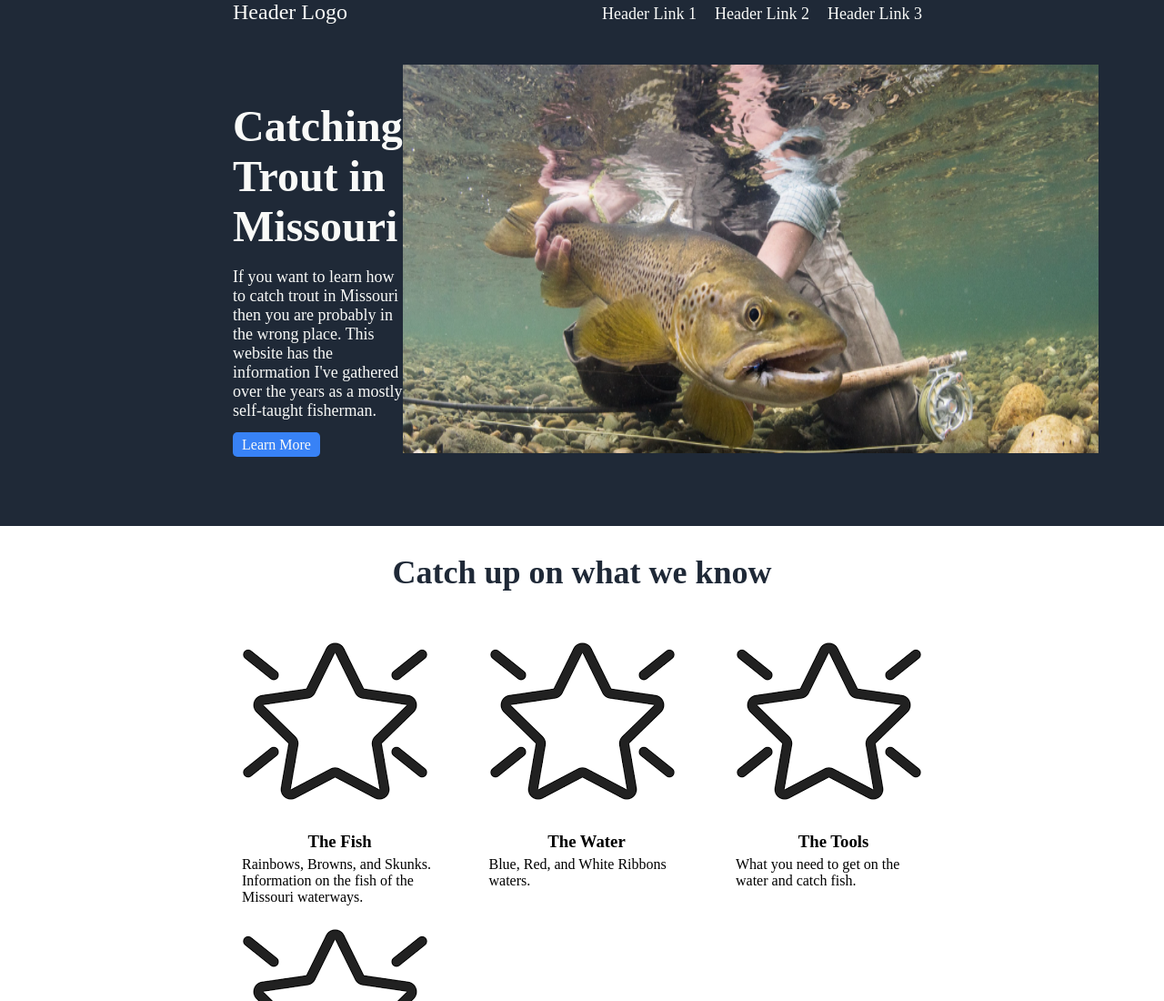
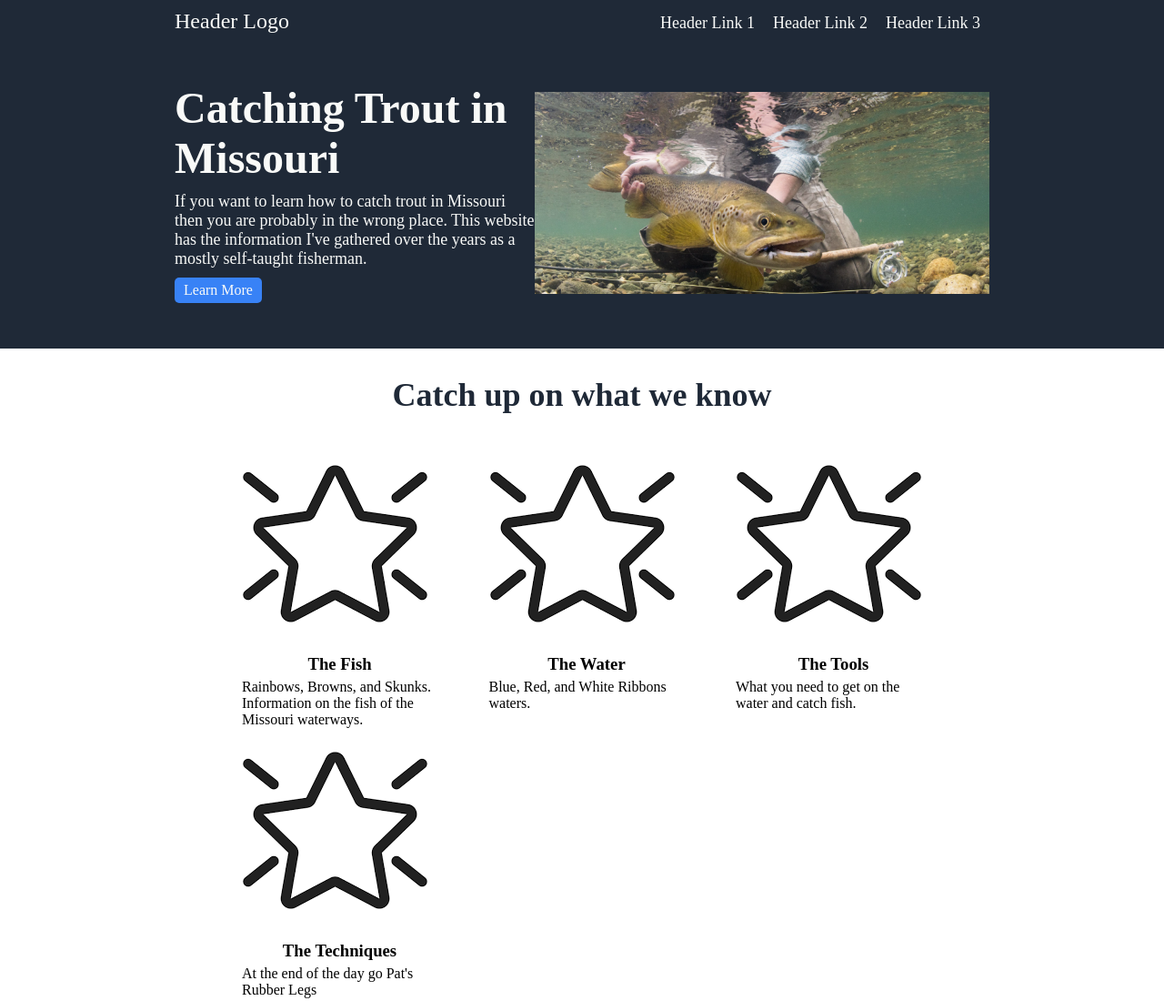
Before and after one commit to Kow6/landingpage, a plain HTML site: page index.html in a window 1280 px wide. Shown: the top 1100 px of the page at 91% size. Drawn offline with Linux system fonts and the light colour scheme.

Commit message:
Add css reset and modify margin on top

```diff
--- a/css/style.css
+++ b/css/style.css
@@ -1,18 +1,24 @@
+
+
+*{
+    padding: 0;
+    margin: 0;
+}
 
 
 header, .top, footer{
     background-color: #1f2937;
-    padding-left: 20%;
-    padding-right: 20%;
-
-}
+    padding-left: 15%;
+    padding-right: 15%;
+    padding-top: 10px;
+       }
 
 
 h1{
     font-size: 48px;
     color: #f9faf8;
-    margin-bottom: 10px;
     font-weight: bolder;
+
 }
 
 h2{
@@ -20,8 +26,11 @@ h2{
     font-size: 36px;
     color: #1f2937;
     font-weight: bolder;
+    padding: 30px;
 
 }
+
+
 
 header>div, div>p{
     font-size: 18px;
@@ -42,6 +51,7 @@ body{
 }
 
 header{
+
     display: flex;
 }
 
@@ -57,16 +67,24 @@ header{
 .top{
 display: flex;
 justify-content: space-between;
+align-items: center;
+padding-top: 50px;
+padding-bottom: 50px;
 
-padding-top: 40px;
-padding-bottom: 80px;
+}
+
+
+.top >img{
+    width: 500px;
 }
 
 .left{
     width: 50%;
 }
 
-
+p {
+    margin-top: 10px;
+}
 
 a{
    text-decoration: none;
@@ -74,6 +92,8 @@ a{
    background-color: #3882f6;
    padding: 5px 10px;
    border-radius: 5px;
+   display: inline-block;
+   margin-top: 10px;
 }
 
 
@@ -82,7 +102,7 @@ a{
     padding-right: 20%;
     display: flex;
     justify-content: space-between;
-    padding-bottom: 80px;
+    padding-bottom: 60px;
     flex-wrap: wrap;
 }
 
```
